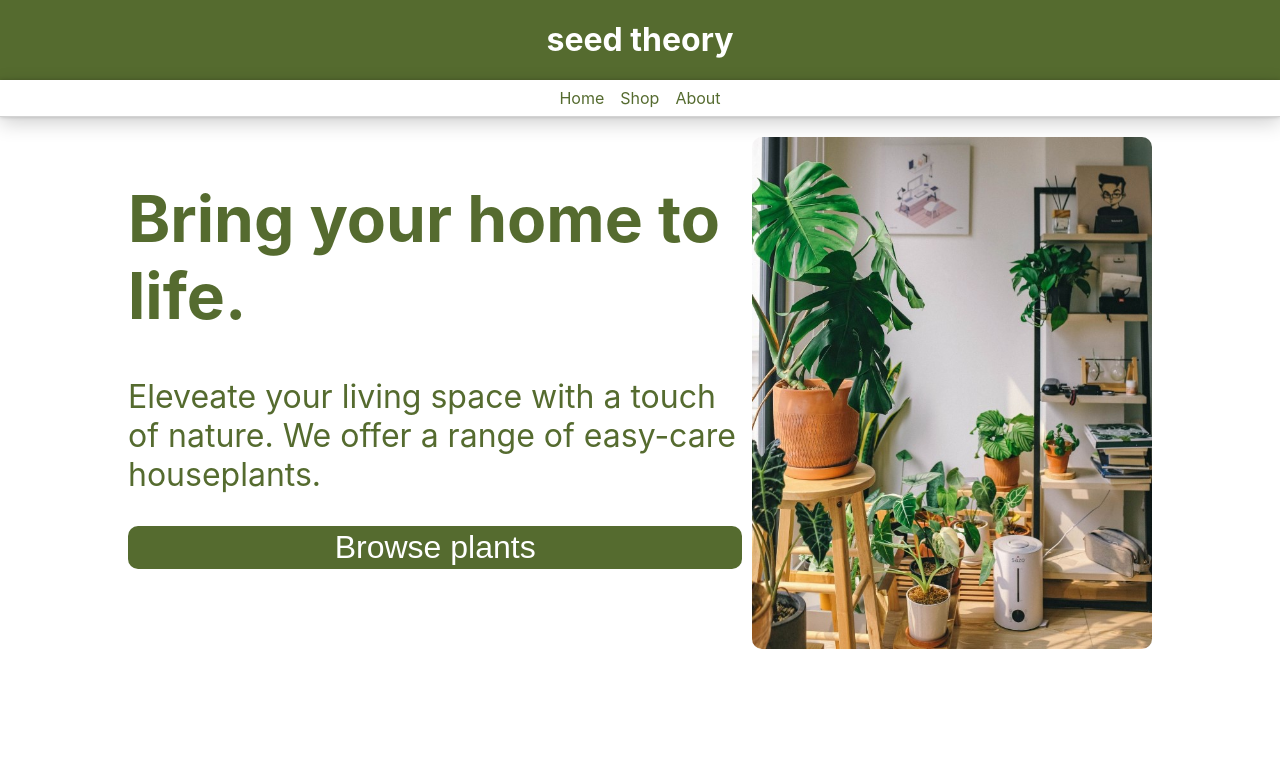
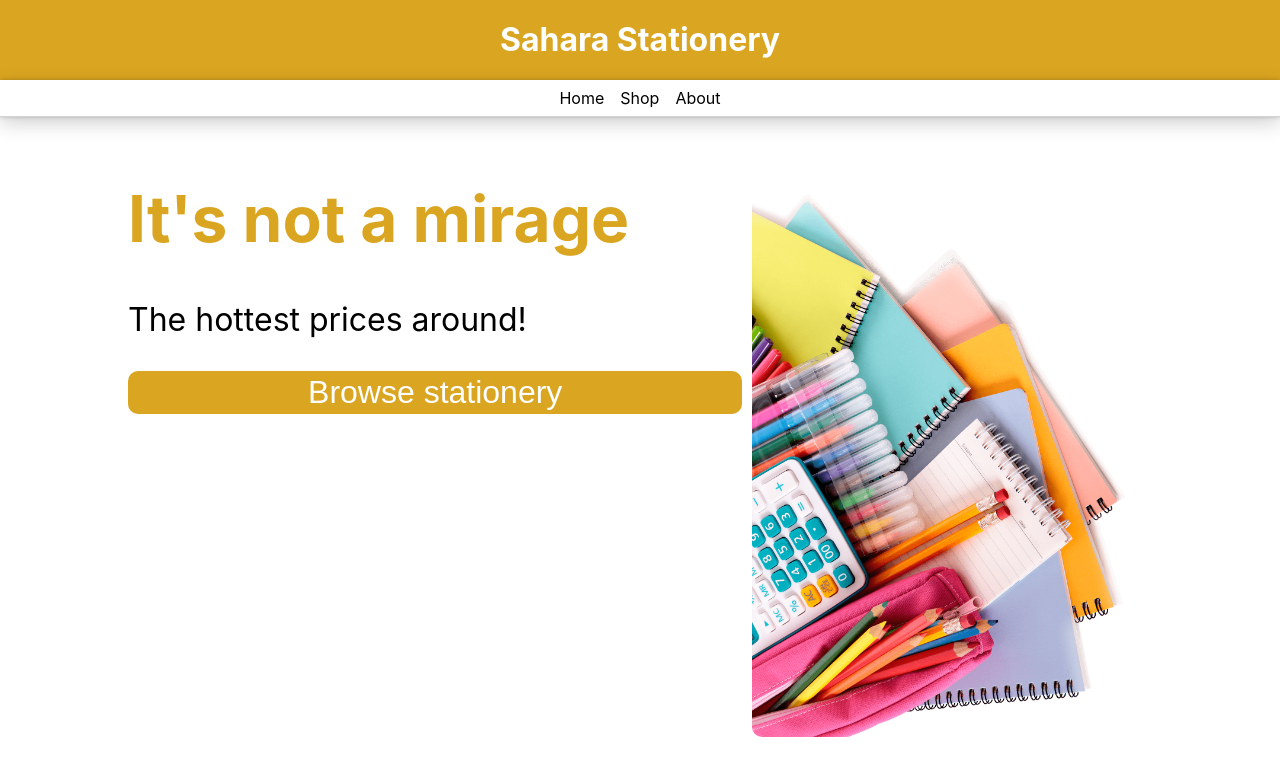
Before and after one commit to renniea90/LegacyProject2, a React (Create React App) app: page / in a window 1280 px wide. Shown: the top 776 px of the page. Built offline with nearby package versions, Linux system fonts and the light colour scheme; what js-confetti would draw is missing.

Commit message:
updated home page

```diff
--- a/src/App.css
+++ b/src/App.css
@@ -54,7 +54,7 @@
 }
 
 .title-banner {
-  background-color: darkolivegreen;
+  background-color: goldenrod;
   text-align: center;
   height: 80px;
   line-height: 80px;
@@ -88,7 +88,7 @@ nav ul {
 
 nav li a {
   text-decoration: none;
-  color: darkolivegreen;
+  color: black;
 }
 
 .body {
@@ -112,14 +112,14 @@ nav li a {
 }
 
 .homeTitle {
-  color: darkolivegreen;
+  color: goldenrod;
   font-size: 4em;
   text-align: left;
 
 }
 
 .featureText{
-  color: darkolivegreen;
+  color: black;
   font-size: 2em;
   text-align: left;
 
@@ -127,7 +127,7 @@ nav li a {
 
 .bannerButton {
   width: 100%;
-  background-color: darkolivegreen;
+  background-color: goldenrod;
   color: white;
   font-size: 2em;
   border-radius: 10px;
--- a/src/App.js
+++ b/src/App.js
@@ -14,7 +14,7 @@ function App() {
   return (
     <div className="App">
       <div className="title-banner">
-        <h1 className='site-title'>seed theory</h1>
+        <h1 className='site-title'>Sahara Stationery</h1>
       </div>
       <BrowserRouter>
         <Navbar />
--- a/src/pages/HomePage.jsx
+++ b/src/pages/HomePage.jsx
@@ -1,4 +1,4 @@
-import homeImage from '../homeImage.jpg'
+import homeImage from '../homeImage.png'
 import { Link } from 'react-router-dom'
 
 
@@ -7,9 +7,9 @@ const HomePage = () => {
         <div className='body'>
 
                 <div className='featurePanel'>
-                <h1 className='homeTitle'>Bring your home to life.</h1>
-                <p className='featureText'>Eleveate your living space with a touch of nature. We offer a range of easy-care houseplants.</p>
-                <button className='bannerButton'><Link to="/shop">Browse plants</Link></button>
+                <h1 className='homeTitle'>It's not a mirage</h1>
+                <p className='featureText'>The hottest prices around!</p>
+                <button className='bannerButton'><Link to="/shop">Browse stationery</Link></button>
                 </div>
                 <img className='homeImage' src={homeImage}/>
 
```
Also changed, not shown: src/homeImage.png (added).
